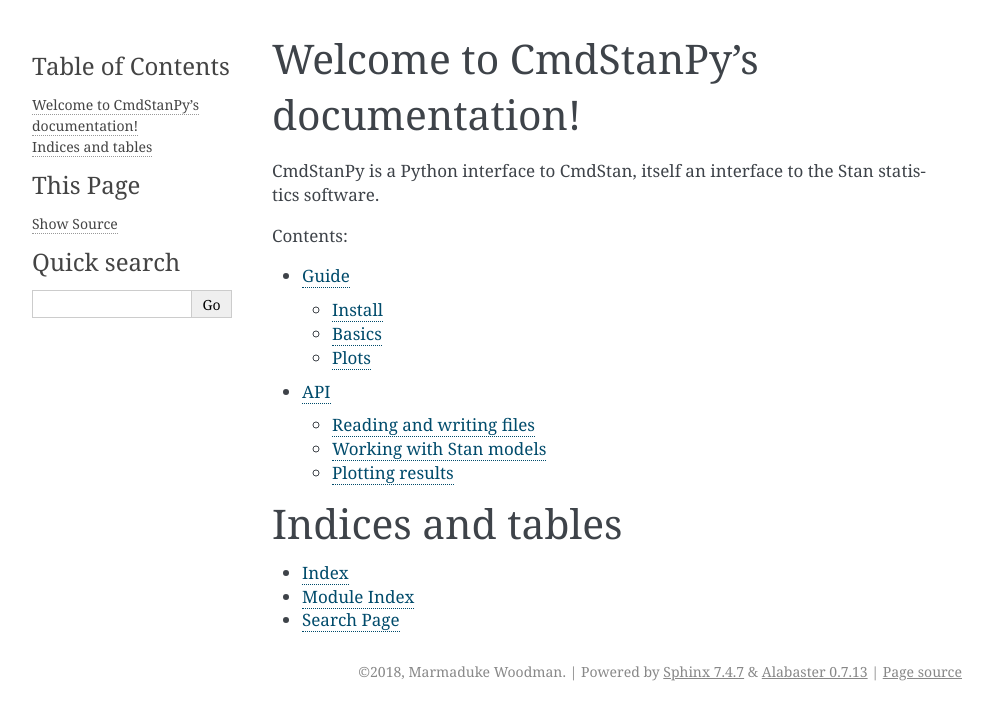
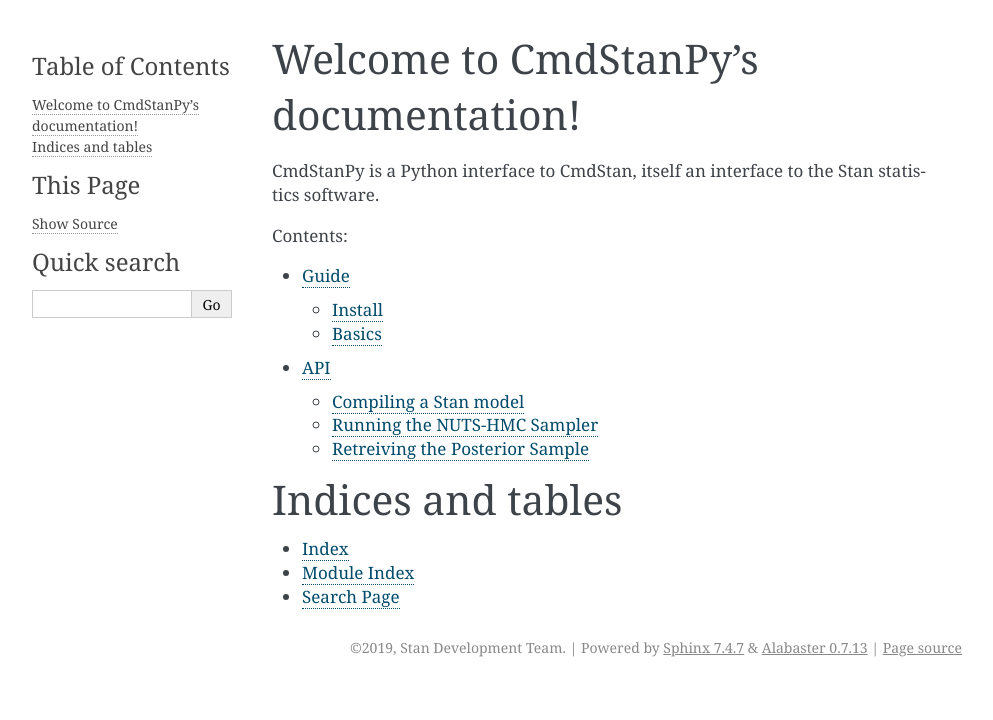
Before and after one commit to stan-dev/cmdstanpy, a Sphinx documentation site: the page built from docs/index.rst, in a window 1280 px wide. Shown: the top 720 px of the page, without its empty margins (148-1141 px from the left). Built offline with Sphinx 7.4.7, drawn with Linux system fonts in a browser that asks for light colours; formulas are drawn with MathJax 3; some of the changed lines change nothing that is shown.

Commit message:
checkpointing

```diff
--- a/docs/api.rst
+++ b/docs/api.rst
@@ -3,23 +3,24 @@
 
 The page documents the API of CmdStanPy, mostly by pulling docstrings from the sources.
 
-Reading and writing files
--------------------------
 
-.. automodule:: cmdstanpy.io
+Compiling a Stan model
+------------------------
+
+.. automodule:: cmdstanpy.lib.Model
    :members:
    :undoc-members:
 
-Working with Stan models
+Running the NUTS-HMC Sampler
 ------------------------
 
-.. automodule:: cmdstanpy.model
+.. automodule:: cmdstanpy.cmds.sample
    :members:
    :undoc-members:
 
-Plotting results
+Retreiving the Posterior Sample
 ----------------
 
-.. automodule:: cmdstanpy.viz
+.. automodule:: cmdstanpy.lib.PosteriorSample
    :members:
    :undoc-members:
--- a/docs/conf.py
+++ b/docs/conf.py
@@ -22,13 +22,13 @@
 # -- Project information -----------------------------------------------------
 
 project = 'CmdStanPy'
-copyright = '2018, Marmaduke Woodman'
-author = 'Marmaduke Woodman'
+copyright = '2019, Stan Development Team'
+author = 'Stan Development Team'
 
 # The short X.Y version
 version = ''
 # The full version, including alpha/beta/rc tags
-release = 'v0.9'
+release = 'alpha'
 
 # -- General configuration ---------------------------------------------------
 
--- a/docs/guide.rst
+++ b/docs/guide.rst
@@ -6,110 +6,60 @@
 Install
 -------
 
-CmdStanPy is a pure-Python package which can be installed from
-PyPI
-
-.. code-block:: bash
-
-	pip install --upgrade cmdstanpy
-
-or from sources
+CmdStanPy can be installed from GitHub
 
 .. code-block:: bash
 
 	pip install -e git+https://github.com/stan-dev/cmdstanpy
 
-Basics
-------
+CmdStanPy requires a local install of CmdStan.
+If you don't have CmdStan installed, the script `make_cmdstan.sh` will install the latest version
+of CmdStan in the `releases` directory.
+
+.. code-block:: bash
+
+	./make_cmdstan.sh
+
+If you already have CmdStan installed, then set the `CMDSTAN` environment variable accordingly,
+either from within your Python session or setting the environment variable directly using `bash`:
+
+.. code-block:: bash
+
+	export CMDSTAN='/path/to/cmdstan'
 
 .. code-block:: python
 
 	import os
-	os.environ['CMDSTAN'] = '~/src/cmdstan-2.17.1'
-	from cmdstanpy import Model, Run
+	os.environ['CMDSTAN'] = '/path/to/cmdstan'
 
-	model = Model('''
-	data { vector[20] x; real mu; }
-	parameters { real sig; }
-	model { x ~ normal(mu, sig); }
-	generate quantities {
-	    vector[20] log_lik;
-	    for (i in 1:20) log_lik[i] = normal_lpdf(x[i] | mu, sig);
-	}
-	''')
 
-	runs = model.sample(
-		data=dict(mu, **data),
-		chains=4
-	)
-	assert runs.N_eff_per_iter.min() > 0.2
-	assert runs.R_hat.max() < 1.2
+Basics
+------
 
-	data = {'x': np.random.randn(20) + 5.0}
-	loo = []
-	mus = np.r_[1.0, 3.0, 5.0, 7.0, 9.0]
-	for mu in mus:
-	    run = model.sample(
-	        data=dict(mu=mu, **data), num_warmup=200, num_samples=200)
-	    loo.append(run['loo'])
-	assert mus[np.argmin(loo)] == 5.0
-
-CmdStan's command line arguments are structured as a tree, so while child parameters of the
-method argument can be passed directly,
+The `compile_model` function takes as its argument the name of the Stan program and returns a `Model` object:
 
 .. code-block:: python
 
-   model.sample(num_samples=500)
+	import os
+	import os.path
+	from cmdstanpy.lib import Model
+	from cmdstanpy.cmds import compile_model
+	bernoulli_stan = os.path.join('cmdstanpy', 'test', 'data', 'bernoulli.stan')
+	bernoulli_model = compile_model(bernoulli_stan)
+	print(bernoulli_model)
+	bernoulli_model.name
 
-equivalent to
-
-.. code-block:: bash
-
-	./$model sample num_samples=500
-
-A more complex case with nested parameters looks like
-
-.. code-block:: bash
-
-	./$model id=$i \
-	    sample save_warmup=1 num_warmup=200 num_samples=200 \
-	        adapt \
-	            delta=0.8 \
-	        algorithm=hmc \
-	            engine=nuts \
-	                max_depth=12
-
-CmdStanPy doesn't do anything clever (yet), so full set of subarguments need to be
-passed as equivalent strings
+The `Model` class specifies the Stan program and its corresponding compiled executable.
+If you already have a compiled executable, you can construct the Model object directly:
 
 .. code-block:: python
 
-	model.sample(
-		save_warmup=1,
-		num_warmup=200,
-		num_samples=200,
-		adapt_='delta=0.8',
-		algorithm='hmc engine=nuts max_depth=12')
+	bernoulli_model = Model(
+			stan_file=os.path.join('cmdstanpy', 'test', 'data', 'bernoulli.stan'),
+			stan_exe=os.path.join('cmdstanpy', 'test', 'data', 'bernoulli')
+		    )
+	print(bernoulli_model)
+	bernoulli_model.name
 
-Here, the :code:`_` postfix on :code:`adapt_` means :code:`adapt` doesn't take a value, but subarguments. In doubt,
-the command line used to call the model is available as an attribute of the `Run` instance,
-
-.. code-block:: python
-
-	run = model.sample(...)
-	print(run.cmd)
-
-Plots
------
-
-(todo)
-
-Trace plots
-^^^^^^^^^^^
-
-.. image:: https://gitlab.thevirtualbrain.org/tvb/cmdstanpy/-/jobs/artifacts/master/raw/test_trace_nuts.png?job=test
-
-Parallel coordinates plot
-^^^^^^^^^^^^^^^^^^^^^^^^^
-
-.. image:: https://gitlab.thevirtualbrain.org/tvb/cmdstanpy/-/jobs/artifacts/master/raw/test_plot_parallel_coordinates.png?job=test
+The `sample` function invokes the Stan HMC-NUTS sampler on the `Model` object and some data
+and returns a `PosteriorSample` object:
```
